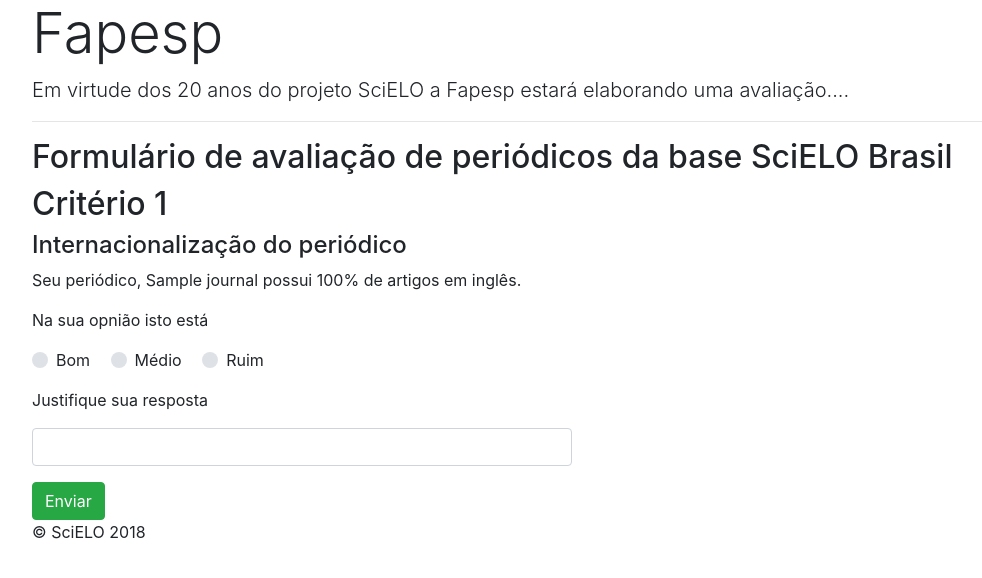
After one commit to scieloorg/fapesp_evaluation, a Flask app: template app/templates/issn.html in a window 1280 px wide. The commit adds this page. Shown: the top 578 px of the page, without its empty margins (53-1035 px from the left). Run offline with Flask 2, Linux system fonts and the light colour scheme; the template is opened without the code that fills it: values that come from a table or form of the project are taken from there, most other values are stand-ins (such as "Sample title", 1, 10 or a date in 2020); parts of the project's set-up code (start-up, migrations or seed data) failed here and were passed over; some libraries are stand-ins or nearby versions.

Commit message:
MongoDB e primeiro template

```diff
--- a/app/controllers/default.py
+++ b/app/controllers/default.py
@@ -1,9 +1,9 @@
 from flask import render_template, flash  # redirect, url_for
 # from flask_login import login_user, logout_user
 from app import app
-from app.models.models import Post
-from app.models.forms import PostForm
-
+from app.models.models import Post, Question
+from app.models.forms import PostForm, QuestionsForm
+import json
 
 # @lm.user_loader
 # def load_user(id):
@@ -14,6 +14,33 @@ from app.models.forms import PostForm
 @app.route("/")
 def index():
     return render_template('index.html')
+
+
+@app.route('/<issn>', methods=('GET', 'POST'))
+def issn(issn):
+    form = QuestionsForm()
+    if form.validate_on_submit():
+
+        journal = Question.objects.get_or_404(issn=issn)
+
+        question = Question(
+            criterio1a=form.data['criterio1a'],
+            justifica1a=form.data['justifica1a'],
+            )
+
+        mdata = json.loads(question.to_json())
+
+        journal.update(**mdata)
+        flash(u'form salvo com sucesso!', 'success')
+    elif form.errors:
+        flash(u'Temos algum erro no formulario.', 'error')
+    journal = Question.objects.get_or_404(issn=issn)
+    context = {
+        'form': form,
+        'journal': journal,
+    }
+    # print(journal.title)
+    return render_template("issn.html", **context)
 
 
 @app.route('/home', methods=('GET', 'POST'))
@@ -33,7 +60,9 @@ def home():
         'form': form,
         'posts': posts,
     }
+    print(posts)
     return render_template("home.html", **context)
+
 
 # @app.route("/login", methods=["GET", "POST"])
 # def login():
--- a/app/models/forms.py
+++ b/app/models/forms.py
@@ -1,7 +1,12 @@
 from flask_wtf import FlaskForm
-from wtforms import StringField, TextAreaField
+from wtforms import StringField, TextAreaField, RadioField
 
 
 class PostForm(FlaskForm):
     title = StringField(u'Titulo')
     content = TextAreaField(u'Conteúdo')
+
+
+class QuestionsForm(FlaskForm):
+    criterio1a = StringField(u'Criterio 1a')
+    justifica1a = StringField(u'Justifique suas escolhas')
--- a/app/templates/base.html
+++ b/app/templates/base.html
@@ -7,51 +7,13 @@
     <meta name="author" content="">
     <link rel="icon" href="../../../../favicon.ico">
 
-    <title>{% block title %}Toilter{% endblock %}</title>
+    <title>{% block title %}Fapesp - Avaliação{% endblock %}</title>
 
     <!-- Bootstrap core CSS -->
     <link href="{{ url_for('static', filename='css/bootstrap.min.css') }}" rel="stylesheet">
-
   </head>
 
   <body>
-
-    <nav class="navbar navbar-expand-md navbar-dark fixed-top bg-dark">
-      <a class="navbar-brand" href="#">Navbar</a>
-      <button class="navbar-toggler" type="button" data-toggle="collapse" data-target="#navbarsExampleDefault" aria-controls="navbarsExampleDefault" aria-expanded="false" aria-label="Toggle navigation">
-        <span class="navbar-toggler-icon"></span>
-      </button>
-
-      <div class="collapse navbar-collapse" id="navbarsExampleDefault">
-        <ul class="navbar-nav mr-auto">
-          <li class="nav-item active">
-            <a class="nav-link" href="http://localhost:5000/">Home <span class="sr-only"></span></a>
-          </li>
-          <li class="nav-item">
-            <a class="nav-link" href="#">Link</a>
-          </li>
-          <li class="nav-item">
-            <a class="nav-link disabled" href="#">Disabled</a>
-          </li>
-          <li class="nav-item dropdown">
-            <a class="nav-link dropdown-toggle" href="http://example.com" id="dropdown01" data-toggle="dropdown" aria-haspopup="true" aria-expanded="false">Dropdown</a>
-            <div class="dropdown-menu" aria-labelledby="dropdown01">
-              <a class="dropdown-item" href="#">Action</a>
-              <a class="dropdown-item" href="#">Another action</a>
-              <a class="dropdown-item" href="#">Something else here</a>
-            </div>
-          </li>
-          <form class="form-inline my-2 my-lg-0">
-            <input class="form-control mr-sm-2" type="text" placeholder="Search" aria-label="Search">
-            <button class="btn btn-outline-success my-2 my-sm-0" type="submit">Search</button>
-          </form>
-
-        </ul>
-      </div>
-    </nav>
-
-    <br><br><br>
-
     {% block content %}
     {% endblock %}
 
--- /dev/null
+++ b/app/templates/issn.html
@@ -0,0 +1,50 @@
+{% extends "base.html" %}
+
+{% block content %}
+<div class="starter-template">
+  <div class="container">
+    <h1 class="display-4">Fapesp</h1>
+    <p class="lead">Em virtude dos 20 anos do projeto SciELO a Fapesp estará elaborando uma avaliação....</p>
+
+    <hr>
+
+    <h2>Formulário de avaliação de periódicos da base SciELO Brasil</h2>
+
+    <div class="row">
+        <div class="col-sm-6 col-sm-offset-3 well">
+            <form action="" class="form-horizontal" method="POST">
+                {{ form.hidden_tag() }}
+                <h2>Critério 1</h2>
+                <h4>Internacionalização do periódico</h4>
+                <p>Seu periódico, {{ journal.title }} possui 100% de artigos em inglês.</p>
+                <p>Na sua opnião isto está </p>
+                <div class="form-group">
+                    <div class="custom-control custom-radio custom-control-inline">
+                      <input type="radio" id="customRadioInline1" name="criterio1a" class="custom-control-input" value="bom">
+                      <label class="custom-control-label" for="customRadioInline1">Bom</label>
+                    </div>
+                    <div class="custom-control custom-radio custom-control-inline">
+                      <input type="radio" id="customRadioInline2" name="criterio1a" class="custom-control-input" value="medio">
+                      <label class="custom-control-label" for="customRadioInline2">Médio</label>
+                    </div>
+                    <div class="custom-control custom-radio custom-control-inline">
+                      <input type="radio" id="customRadioInline3" name="criterio1a" class="custom-control-input" value="ruim">
+                      <label class="custom-control-label" for="customRadioInline2">Ruim</label>
+                    </div>
+                </div>
+
+                <div class="form-group">
+                    <p>Justifique sua resposta</p>
+                    {{ form.justifica1a(class="form-control") }}
+                </div>
+
+                <input type="submit" value="Enviar" class="btn btn-success pull-left">
+
+            </form>
+        </div>
+    </div>
+
+  </div>
+</div>
+
+{% endblock %}
```
Also changed, not shown: app/models/models.py (+16 -1 lines).
